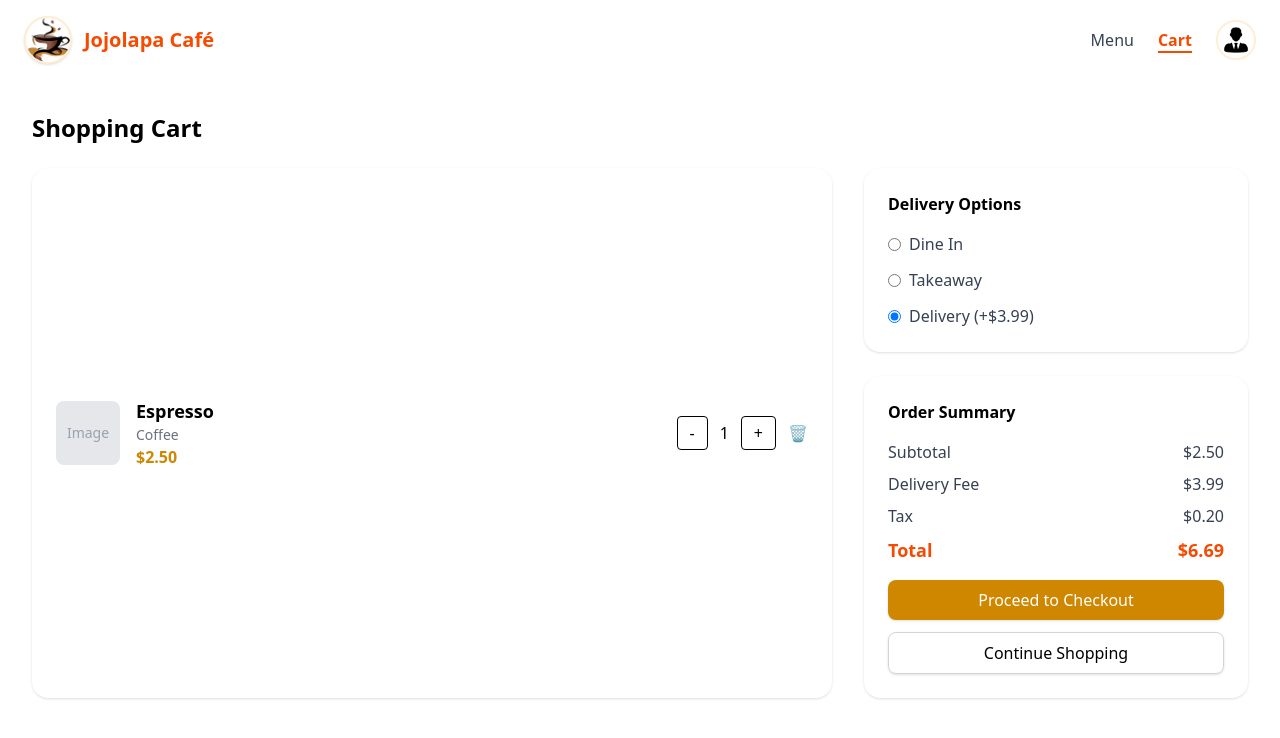
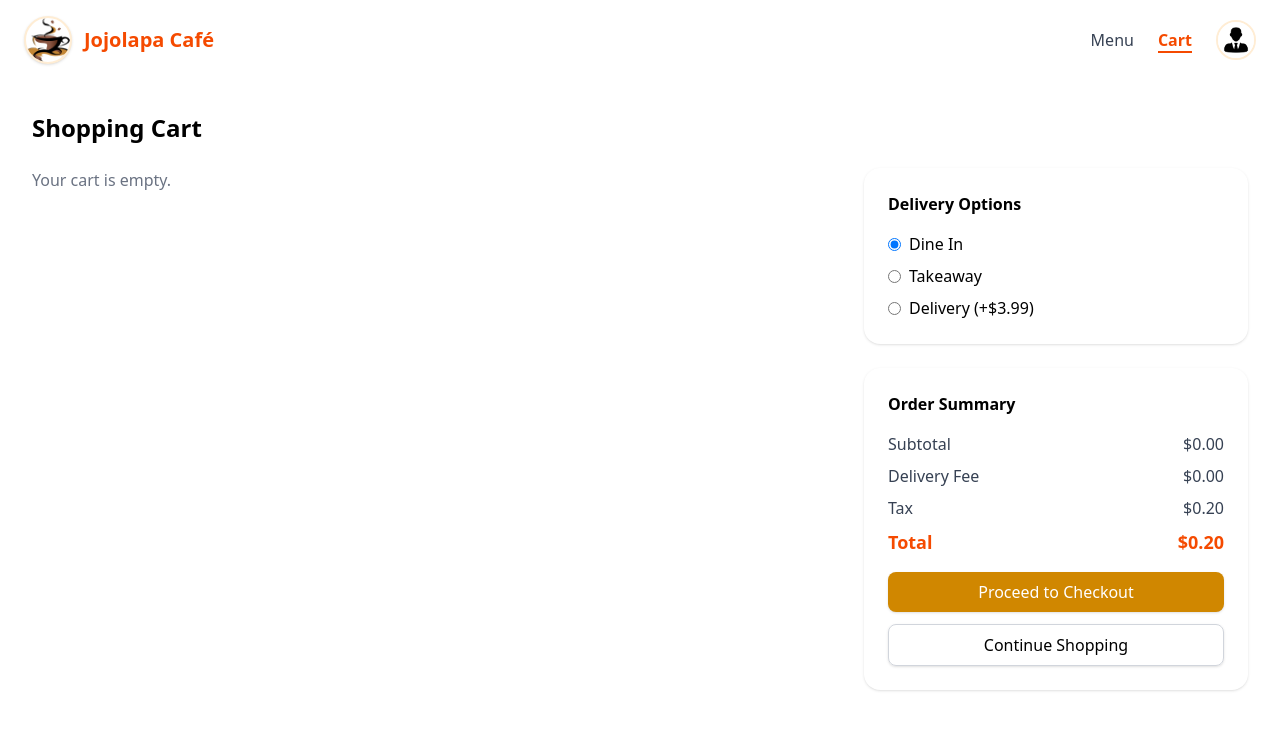
Before and after one commit to maharjanaryan/React-Js, a React (Vite) app: page /cartpage in a window 1280 px wide. Shown: the top 738 px of the page. Built offline with nearby package versions, Linux system fonts and the light colour scheme.

Commit message:
almost complete

```diff
--- a/src/App.jsx
+++ b/src/App.jsx
@@ -16,6 +16,8 @@ import Report from './pages/adminlayout/Report.jsx';
 import Signup from './pages/SignUp.jsx';
 import Menu from './pages/Userpages/Menu.jsx';
 import CartPage from './pages/Userpages/CartPage.jsx';
+import { CartProvider } from "./context/CartContext";
+
 
 
 
@@ -23,7 +25,7 @@ import CartPage from './pages/Userpages/CartPage.jsx';
 
 function App() {
   return (
-
+    <CartProvider>
     <BrowserRouter>
       <Routes>
         {/* Public routes */}
@@ -56,7 +58,7 @@ function App() {
 
       </Routes>
     </BrowserRouter>
-
+ </CartProvider>
   );
 }
 
--- a/src/components/userside/Header.jsx
+++ b/src/components/userside/Header.jsx
@@ -1,6 +1,10 @@
 import { NavLink } from "react-router-dom";
+import { useCart } from "../../context/CartContext"; // ✅ import CartContext
 
 const Header = () => {
+  const { cart } = useCart(); // get cart items
+  const cartCount = cart.reduce((sum, item) => sum + item.quantity, 0); // total items
+
   // Function to determine active link styling
   const getNavLinkClass = ({ isActive }) =>
     isActive
@@ -11,7 +15,6 @@ const Header = () => {
     <nav className="flex justify-between items-center bg-white shadow-md px-6 py-4">
       {/* Logo and brand name */}
       <div className="flex items-center space-x-3">
-        {/* Circular logo container */}
         <div className="h-12 w-12 rounded-full overflow-hidden border-2 border-orange-100 flex items-center justify-center bg-white shadow-sm">
           <img
             src="/images/2ndlogo.png"
@@ -31,16 +34,21 @@ const Header = () => {
             Menu
           </NavLink>
         </li>
-        <li>
+        <li className="relative">
           <NavLink to="/cartpage" className={getNavLinkClass}>
             Cart
           </NavLink>
+          {cartCount > 0 && (
+            <span className="absolute -top-2 -right-3 bg-red-500 text-white text-xs font-bold px-2 py-0.5 rounded-full">
+              {cartCount}
+            </span>
+          )}
         </li>
         <li>
           <NavLink to="/profile" className="flex items-center">
             <div className="h-10 w-10 rounded-full overflow-hidden border-2 border-orange-100 bg-gray-200 hover:scale-105 transition">
               <img
-                src="/images/admin.png" // replace with user profile picture dynamically if available
+                src="/images/admin.png"
                 alt="Profile"
                 className="h-full w-full object-cover"
               />
--- /dev/null
+++ b/src/context/CartContext.jsx
@@ -0,0 +1,47 @@
+/* eslint-disable react-refresh/only-export-components */
+import { createContext, useContext, useState } from "react";
+
+export const CartContext = createContext();
+
+export const CartProvider = ({ children }) => {
+  const [cart, setCart] = useState([]);
+
+  const addToCart = (item) => {
+    setCart((prevCart) => {
+      const existing = prevCart.find((i) => i.id === item.id);
+      if (existing) {
+        return prevCart.map((i) =>
+          i.id === item.id ? { ...i, quantity: i.quantity + 1 } : i
+        );
+      }
+      return [...prevCart, { ...item, quantity: 1 }];
+    });
+  };
+
+  const removeFromCart = (id) => {
+    setCart((prevCart) => prevCart.filter((item) => item.id !== id));
+  };
+
+  const updateQuantity = (id, quantity) => {
+    setCart((prevCart) =>
+      prevCart.map((item) =>
+        item.id === id ? { ...item, quantity } : item
+      )
+    );
+  };
+
+  return (
+    <CartContext.Provider value={{ cart, addToCart, removeFromCart, updateQuantity }}>
+      {children}
+    </CartContext.Provider>
+  );
+};
+
+
+export const useCart = () => {
+  const context = useContext(CartContext);
+  if (!context) {
+    throw new Error("useCart must be used within a CartProvider");
+  }
+  return context;
+};
--- a/src/pages/Userpages/CartPage.jsx
+++ b/src/pages/Userpages/CartPage.jsx
@@ -1,14 +1,19 @@
 import React, { useState } from "react";
+import { useNavigate } from "react-router-dom";
 import Header from "../../components/userside/Header";
+import { useCart } from "../../context/CartContext";
 
 const CartPage = () => {
-  const [quantity, setQuantity] = useState(1);
-  const [deliveryOption, setDeliveryOption] = useState("Delivery");
+  const { cart, updateQuantity, removeFromCart } = useCart();
+  const navigate = useNavigate();
 
-  const itemPrice = 2.5;
-  const subtotal = itemPrice * quantity;
+  // Delivery option state
+  const [deliveryOption, setDeliveryOption] = useState("Dine In");
+
+  // Calculate fees
   const deliveryFee = deliveryOption === "Delivery" ? 3.99 : 0;
   const tax = 0.2;
+  const subtotal = cart.reduce((sum, item) => sum + item.price * item.quantity, 0);
   const total = subtotal + deliveryFee + tax;
 
   return (
@@ -19,16 +24,33 @@ const CartPage = () => {
         <h2 className="text-2xl font-semibold mb-6">Shopping Cart</h2>
 
         <div className="grid grid-cols-1 md:grid-cols-3 gap-8">
-          {/* Cart Item */}
-          <div className="col-span-2 bg-white shadow rounded-2xl p-6 flex justify-between items-center">
+          {/* Cart Items */}
+          <div className="col-span-2 space-y-4">
+            {cart.length === 0 ? (
+              <p className="text-gray-500">Your cart is empty.</p>
+            ) : (
+              cart.map((item) => (
+                <div
+                  key={item.id}
+                  className="bg-white shadow rounded-2xl p-6 flex justify-between items-center"
+                >
                   <div className="flex items-center gap-4">
-              <div className="w-16 h-16 bg-gray-200 rounded-lg flex items-center justify-center">
+                    <div className="w-16 h-16 bg-gray-200 rounded-lg flex items-center justify-center overflow-hidden">
+                      {item.imageUrl ? (
+                        <img
+                          src={item.imageUrl}
+                          alt={item.name}
+                          className="h-16 w-16 object-cover rounded-lg"
+                        />
+                      ) : (
                         <span className="text-gray-400 text-sm">Image</span>
+                      )}
                     </div>
                     <div>
-                <h3 className="font-semibold text-lg">Espresso</h3>
-                <p className="text-gray-500 text-sm">Coffee</p>
-                <p className="text-yellow-600 font-semibold">$2.50</p>
+                      <h3 className="font-semibold text-lg">{item.name}</h3>
+                      <p className="text-yellow-600 font-semibold">
+                        ${item.price.toFixed(2)}
+                      </p>
                     </div>
                   </div>
 
@@ -36,19 +58,29 @@ const CartPage = () => {
                   <div className="flex items-center gap-3">
                     <button
                       className="px-3 py-1 border rounded"
-                onClick={() => setQuantity((q) => Math.max(1, q - 1))}
+                      onClick={() =>
+                        updateQuantity(item.id, Math.max(1, item.quantity - 1))
+                      }
                     >
                       -
                     </button>
-              <span>{quantity}</span>
+                    <span>{item.quantity}</span>
                     <button
                       className="px-3 py-1 border rounded"
-                onClick={() => setQuantity(quantity + 1)}
+                      onClick={() => updateQuantity(item.id, item.quantity + 1)}
                     >
                       +
                     </button>
-              <button className="text-red-500">🗑️</button>
+                    <button
+                      className="text-red-500"
+                      onClick={() => removeFromCart(item.id)}
+                    >
+                      🗑️
+                    </button>
                   </div>
+                </div>
+              ))
+            )}
           </div>
 
           {/* Right Panel */}
@@ -56,31 +88,19 @@ const CartPage = () => {
             {/* Delivery Options */}
             <div className="bg-white shadow rounded-2xl p-6">
               <h3 className="font-semibold mb-4">Delivery Options</h3>
-              <div className="space-y-3 text-gray-700">
-                <label className="flex items-center gap-2">
+              <div className="flex flex-col gap-2">
+                {["Dine In", "Takeaway", "Delivery"].map((option) => (
+                  <label key={option} className="flex items-center gap-2">
                     <input
                       type="radio"
-                    checked={deliveryOption === "Dine In"}
-                    onChange={() => setDeliveryOption("Dine In")}
+                      name="delivery"
+                      value={option}
+                      checked={deliveryOption === option}
+                      onChange={() => setDeliveryOption(option)}
                     />
-                  Dine In
+                    {option} {option === "Delivery" ? "(+$3.99)" : ""}
                   </label>
-                <label className="flex items-center gap-2">
-                  <input
-                    type="radio"
-                    checked={deliveryOption === "Takeaway"}
-                    onChange={() => setDeliveryOption("Takeaway")}
-                  />
-                  Takeaway
-                </label>
-                <label className="flex items-center gap-2">
-                  <input
-                    type="radio"
-                    checked={deliveryOption === "Delivery"}
-                    onChange={() => setDeliveryOption("Delivery")}
-                  />
-                  Delivery (+$3.99)
-                </label>
+                ))}
               </div>
             </div>
 
@@ -107,7 +127,11 @@ const CartPage = () => {
               <button className="w-full bg-yellow-600 hover:bg-yellow-700 text-white py-2 rounded-lg shadow transition mb-3">
                 Proceed to Checkout
               </button>
-              <button className="w-full border border-gray-300 py-2 rounded-lg shadow-sm hover:bg-gray-50 transition">
+
+              <button
+                className="w-full border border-gray-300 py-2 rounded-lg shadow-sm hover:bg-gray-50 transition"
+                onClick={() => navigate("/menu")}
+              >
                 Continue Shopping
               </button>
             </div>
--- a/src/pages/Userpages/Menu.jsx
+++ b/src/pages/Userpages/Menu.jsx
@@ -1,10 +1,12 @@
 import React, { useState, useEffect } from "react";
 import axios from "axios";
 import Header from "../../components/userside/Header";
+import { useCart } from "../../context/CartContext";
 
 const Menu = () => {
   const [menuItems, setMenuItems] = useState([]);
   const [search, setSearch] = useState("");
+  const { addToCart } = useCart(); // add item to cart
 
   // Fetch products from backend
   useEffect(() => {
@@ -21,6 +23,10 @@ const Menu = () => {
   const filteredItems = menuItems.filter((item) =>
     item.name.toLowerCase().includes(search.toLowerCase())
   );
+
+  const handleAddToCart = (item) => {
+    addToCart(item); // just add to cart, no alert, no navigation
+  };
 
   return (
     <>
@@ -80,7 +86,10 @@ const Menu = () => {
                 <p className="text-gray-500 text-sm mb-4">{item.description}</p>
 
                 {/* Add to cart button */}
-                <button className="w-full bg-yellow-500 hover:bg-yellow-600 text-white font-medium py-2 rounded-lg shadow-md transition">
+                <button
+                  onClick={() => handleAddToCart(item)}
+                  className="w-full bg-yellow-500 hover:bg-yellow-600 text-white font-medium py-2 rounded-lg shadow-md transition"
+                >
                   + Add to Cart
                 </button>
               </div>
```
Lines whose indentation alone changed are shown as unchanged.
